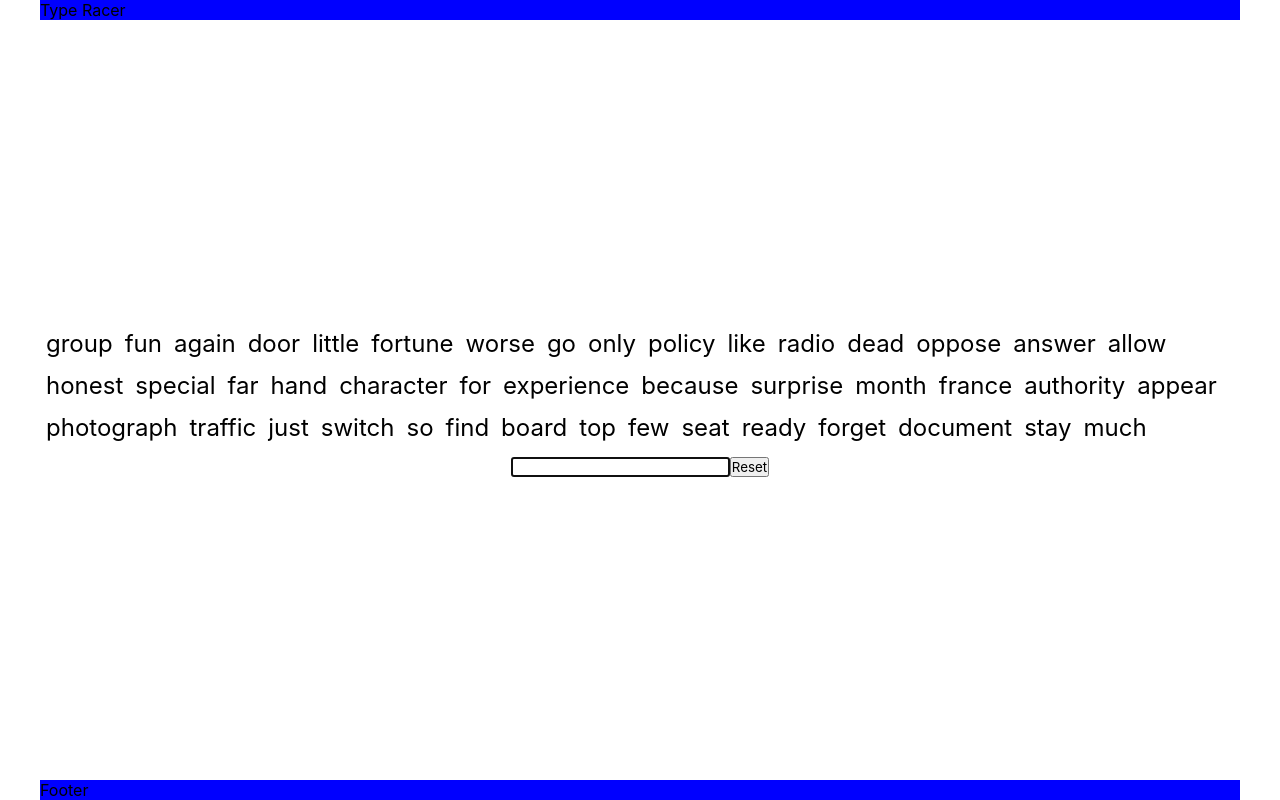
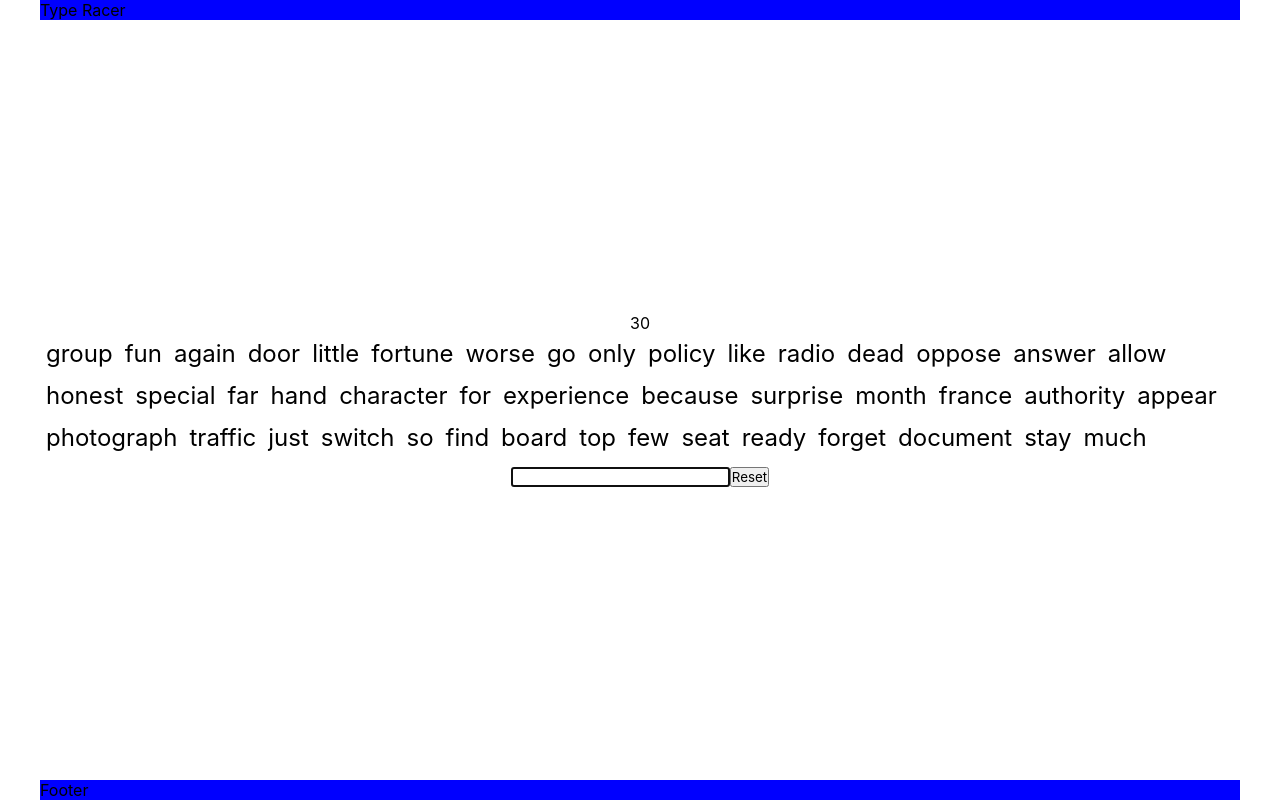
Before and after one commit to Susarog/type-racer, a React app: page / in a window 1280 px wide. Built offline with nearby package versions, Linux system fonts and the light colour scheme; the HTML template or start-up script is replaced by a standard one.

Commit message:
Fix timer/wpm

```diff
--- a/src/components/Content.tsx
+++ b/src/components/Content.tsx
@@ -1,36 +1,34 @@
 import { useState, useEffect } from "react";
 import Typing from "./Typing";
 import Result from "./Result";
-import Timer from "./Timer";
-
-import { WordInputArray, AllCharacterType } from "../types";
+import { WordInputArray, TypingStats } from "../types";
 import wordsDB from "../../db.json";
 
 const Content = () => {
   const [isDone, setIsDone] = useState<boolean>(false);
-  const [time, setTime] = useState<number>(30);
+  const [timeLimit, setTimeLimit] = useState<number>(30);
   const [wordList, setWordList] = useState<WordInputArray>([]);
   const [isTimerRunning, toggleIsTimerRunning] = useState(false);
-  const [characters, setCharacters] = useState<AllCharacterType>({
-    correct: 0,
-    incorrect: 0,
-    missed: 0,
-  });
-
+  const [typingStats, setTypingStats] = useState<TypingStats>([]);
   const resetTypeRacer = () => {
     const randomizedWordList = wordsDB["commonWords"]
       .sort(() => Math.random() - 0.5)
       .concat([]);
     setWordList(randomizedWordList);
     setIsDone(false);
-    setCharacters({
+    const stat = {
       correct: 0,
+      missed: 0,
       incorrect: 0,
-      missed: 0,
-    });
-
+    };
+    setTypingStats([
+      {
+        stat: stat,
+        wpm: 0,
+        acc: 0,
+      },
+    ]);
     toggleIsTimerRunning(false);
-    setTime(30);
   };
 
   useEffect(() => {
@@ -40,20 +38,17 @@ const Content = () => {
     <>
       {!isDone ? (
         <Typing
-          characters={characters}
-          setCharacters={setCharacters}
+          typingStats={typingStats}
+          setTypingStats={setTypingStats}
           wordList={wordList}
           resetTypeRacer={resetTypeRacer}
+          isTimerRunning={isTimerRunning}
           toggleIsTimerRunning={toggleIsTimerRunning}
-        >
-          <>{isTimerRunning && <Timer time={time} setIsDone={setIsDone} />}</>
-        </Typing>
+          timeLimit={timeLimit}
+          setIsDone={setIsDone}
+        />
       ) : (
-        <Result
-          characters={characters}
-          time={time}
-          resetTypeRacer={resetTypeRacer}
-        />
+        <Result typingStats={typingStats} resetTypeRacer={resetTypeRacer} />
       )}
     </>
   );
--- a/src/components/Result.tsx
+++ b/src/components/Result.tsx
@@ -1,27 +1,21 @@
 import React from "react";
 
-import { AllCharacterType } from "../types";
+import { TypingStats } from "../types";
 const Result = ({
-  characters,
-  time,
+  typingStats,
   resetTypeRacer,
 }: {
-  characters: AllCharacterType;
-  time: number;
+  typingStats: TypingStats;
   resetTypeRacer: React.MouseEventHandler<HTMLButtonElement>;
 }) => {
-  const minFromSec = time / 60;
-  const calculateWPM = () => {
-    return Math.round(characters.correct / 5 / minFromSec);
-  };
-
+  const result = typingStats[typingStats.length - 1];
+  const stat = result.stat;
   return (
     <div className="result-container">
       <div>
-        <div>{calculateWPM()}WPM</div>
+        <div>{result.wpm}WPM</div>
         <div>
-          characters:{characters.correct}/{characters.incorrect}/
-          {characters.missed}
+          characters:{stat.correct}/{stat.incorrect}/{stat.missed}
         </div>
       </div>
       <div>
--- a/src/components/Timer.tsx
+++ /dev/null
@@ -1,32 +0,0 @@
-import { useState, useEffect } from "react";
-const Timer = ({
-  time,
-  setIsDone,
-}: {
-  time: number;
-  setIsDone: React.Dispatch<React.SetStateAction<boolean>>;
-}) => {
-  const [isStart, setIsStart] = useState(true);
-  const [duration, setDuration] = useState(time);
-
-  useEffect(() => {
-    if (!isStart || duration === 0) return;
-    const now = Date.now() + duration * 1000;
-    const interval = setInterval(() => {
-      const secondLeft = Math.round((now - Date.now()) / 1000);
-      setDuration(secondLeft);
-      if (secondLeft === 0) {
-        setIsStart(false);
-        setIsDone(true);
-        clearInterval(interval);
-      }
-    }, 1000);
-    return () => {
-      clearInterval(interval);
-    };
-  }, [duration, isStart]);
-
-  return duration != 0 ? <span>{duration}s</span> : null;
-};
-
-export default Timer;
--- a/src/components/Typing.tsx
+++ b/src/components/Typing.tsx
@@ -1,9 +1,9 @@
 import { useEffect, useState, useRef, memo } from "react";
-import { WordInputArray, AllCharacterType } from "../types";
+import { WordInputArray, TypingStats, Stat } from "../types";
+import useTimer from "../hooks/useTimer";
 
 /* eslint-disable react/display-name */
 const AllWords = memo(({ wordList }: { wordList: WordInputArray }) => {
-  console.log("Greeting was rendered at", new Date().toLocaleTimeString());
   return (
     <>
       {wordList.map((word, i) => {
@@ -20,12 +20,14 @@ const AllWords = memo(({ wordList }: { wordList: WordInputArray }) => {
 });
 
 interface TypingProps {
-  characters: AllCharacterType;
-  setCharacters: React.Dispatch<React.SetStateAction<AllCharacterType>>;
+  typingStats: TypingStats;
+  setTypingStats: React.Dispatch<React.SetStateAction<TypingStats>>;
   wordList: WordInputArray;
   resetTypeRacer: React.MouseEventHandler<HTMLButtonElement>;
-  children: JSX.Element;
+  isTimerRunning: boolean;
   toggleIsTimerRunning: React.Dispatch<React.SetStateAction<boolean>>;
+  timeLimit: number;
+  setIsDone: React.Dispatch<React.SetStateAction<boolean>>;
 }
 interface PreviousWord {
   word: string;
@@ -34,13 +36,21 @@ interface PreviousWord {
 }
 type PreviousWordArray = Array<PreviousWord>;
 
+interface Timer {
+  time: number;
+  play: () => void;
+  stop: () => void;
+}
+
 const Typing = ({
-  characters,
-  setCharacters,
+  typingStats,
+  setTypingStats,
   wordList,
   resetTypeRacer,
-  children,
+  isTimerRunning,
   toggleIsTimerRunning,
+  timeLimit,
+  setIsDone,
 }: TypingProps) => {
   const [currentArrWordIndex, setCurrentArrWordIndex] = useState(0);
   const [currentWordIndex, setCurrentWordIndex] = useState(0);
@@ -48,8 +58,67 @@ const Typing = ({
   const [rowIndex, setRowIndex] = useState(1);
   const [top, setTop] = useState(0);
   const [prevWord, setPrevWord] = useState<PreviousWordArray>([]);
+  const [characters, setCharacters] = useState<Stat>({
+    correct: 0,
+    incorrect: 0,
+    missed: 0,
+  });
+
+  const countChars = () => {
+    const stat = {
+      correct: 0,
+      incorrect: 0,
+      missed: 0,
+    };
+    input.split("").forEach((letter, idx) => {
+      if (letter === wordList[currentArrWordIndex].at(idx)) {
+        stat.correct += 1;
+      } else {
+        stat.incorrect += 1;
+      }
+    });
+    return stat;
+  };
+
+  const snapshotStats = (time: number) => {
+    if (time >= 30) {
+      setIsDone(true);
+      stop();
+      return;
+    }
+    const minFromSec = time / 60;
+    const inputStat = countChars();
+    const stat = {
+      correct: inputStat.correct + characters.correct,
+      incorrect: inputStat.incorrect + characters.incorrect,
+      missed: inputStat.missed + characters.missed,
+    };
+    const grossWPM = stat.correct / 5 / minFromSec;
+    const acc =
+      (stat.correct / (stat.missed + stat.incorrect + stat.correct)) * 100;
+    setTypingStats(
+      typingStats.concat({
+        stat: stat,
+        wpm: grossWPM,
+        acc: acc,
+      })
+    );
+  };
+
+  const { time, play, stop }: Timer = useTimer(
+    timeLimit,
+    isTimerRunning,
+    snapshotStats
+  );
+
   const ref = useRef<HTMLCollection | null>(null);
+
+  const inputRef = useRef<HTMLInputElement | null>(null);
+
   useEffect(() => {
+    if (inputRef) {
+      inputRef.current!.focus();
+    }
     setCurrentArrWordIndex(0);
     setCurrentWordIndex(0);
     setInput("");
@@ -65,21 +134,17 @@ const Typing = ({
 
   const inputBoxHandler = (event: React.ChangeEvent<HTMLInputElement>) => {
     wordList[currentArrWordIndex].split("").forEach((letter, idx) => {
+      const currentChildClassList =
+        ref.current![currentArrWordIndex].children[idx].classList;
       if (idx > event.target.value.length - 1) {
-        ref.current![currentArrWordIndex].children[idx].classList.remove(
-          "correct",
-          "incorrect"
-        );
+        currentChildClassList.remove("correct", "incorrect");
       } else if (letter === event.target.value.at(idx)) {
-        ref.current![currentArrWordIndex].children[idx].classList.add(
-          "correct"
-        );
+        currentChildClassList.add("correct");
       } else {
-        ref.current![currentArrWordIndex].children[idx].classList.add(
-          "incorrect"
-        );
+        currentChildClassList.add("incorrect");
       }
     });
+    play();
     toggleIsTimerRunning(true);
     setInput(event.target.value);
   };
@@ -88,7 +153,6 @@ const Typing = ({
       event.preventDefault();
       return;
     }
-    //moving to the next word
     if (event.key === " " && input.length !== 0) {
       event.preventDefault();
       const currentTop =
@@ -112,10 +176,9 @@ const Typing = ({
           isCorrect: isCorrect,
         })
       );
-      //TODO change this and put it for each second in the timer!!!
       setCharacters({
         correct: isCorrect
-          ? characters.correct + input.length
+          ? characters.correct + input.length + 1
           : characters.correct,
         missed: isCorrect
           ? characters.missed
@@ -131,7 +194,7 @@ const Typing = ({
     }
     if (event.key === "Backspace" && input.length === 0) {
       event.preventDefault();
-      if (prevWord[prevWord.length - 1].isCorrect) {
+      if (prevWord.length === 0 || prevWord[prevWord.length - 1].isCorrect) {
         return;
       }
       const inputtedWord = prevWord[prevWord.length - 1].word;
@@ -160,6 +223,7 @@ const Typing = ({
 
   return (
     <div className="content">
+      <p>{timeLimit - time}</p>
       <div className="word-container">
         <div
           className="row"
@@ -174,10 +238,9 @@ const Typing = ({
           value={input}
           onChange={inputBoxHandler}
           onKeyDown={switchWordHandler}
-          ref={(input) => input && input.focus()}
+          ref={inputRef}
         />
         <button onClick={resetTypeRacer}>Reset</button>
-        {children}
       </div>
     </div>
   );
--- /dev/null
+++ b/src/hooks/useTimer.ts
@@ -0,0 +1,40 @@
+import { useState, useEffect } from "react";
+
+export default function useTimer(
+  endTime: number,
+  isTimerRunning: boolean,
+  callback: (time: number) => void
+) {
+  const [isStart, setIsStart] = useState(false);
+  const [time, setTime] = useState(0);
+  const play = () => {
+    setIsStart(true);
+  };
+  const stop = () => {
+    setIsStart(false);
+  };
+  useEffect(() => {
+    if (isStart) {
+      callback(time);
+    }
+  }, [time]);
+  useEffect(() => {
+    setTime(0);
+  }, [isTimerRunning]);
+  useEffect(() => {
+    let intervalId: number | null = null;
+    if (isStart && isTimerRunning) {
+      intervalId = setInterval(() => {
+        setTime((time) => time + 1);
+      }, 1000);
+    }
+
+    return () => {
+      if (intervalId) {
+        clearInterval(intervalId);
+      }
+    };
+  }, [endTime, isStart, isTimerRunning]);
+
+  return { time, play, stop };
+}
```
Also changed, not shown: src/types.ts (+7 -1 lines).
